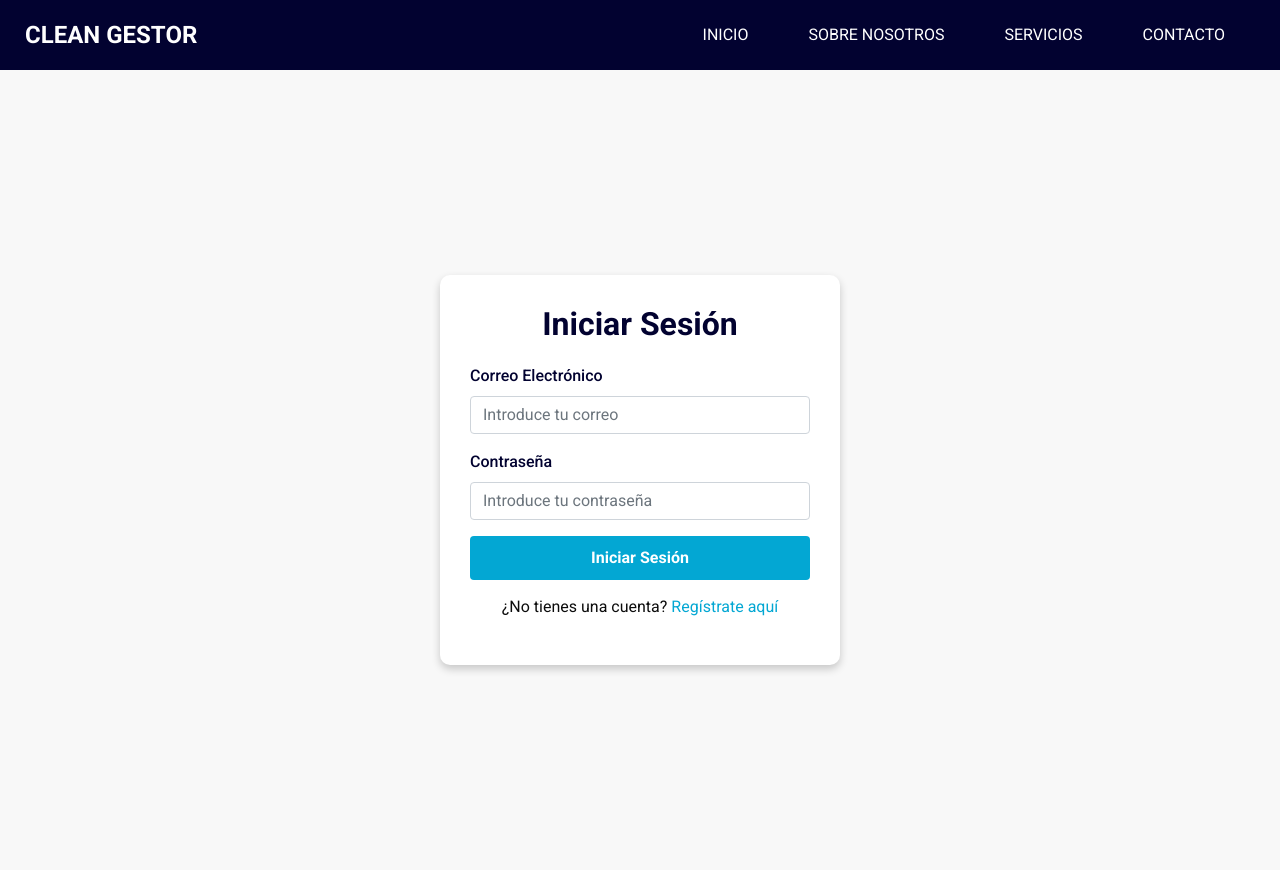
After one commit to Mario-Labrador/Proyecto-Software, a PHP site: page /login.html in a window 1280 px wide. The commit adds this page. Run offline with PHP 8.4, Linux system fonts and the light colour scheme; some libraries are stand-ins or nearby versions.

Commit message:
Añadido login.html

```diff
--- a/Interfaz/Index.html
+++ b/Interfaz/Index.html
@@ -91,7 +91,7 @@
                 <p>
                   Encuentra, contrata y gestiona servicios de limpieza de manera fácil, rápida y confiable, todo en un solo lugar.</p>
                 <div class="btn-box">
-                  <a href="" class="btn-1">
+                  <a href="login.html" class="btn-1">
                     Identificate
                   </a>
                   <a href="" class="btn-2">
--- a/Interfaz/css/style.css
+++ b/Interfaz/css/style.css
@@ -1035,4 +1035,60 @@ a:focus {
 .footer_section p a {
   color: inherit;
 }
-/*# sourceMappingURL=style.css.map */
+.login_section {
+  display: flex;
+  justify-content: center;
+  align-items: center;
+  min-height: 100vh;
+  background-color: #f8f8f8;
+}
+
+.login_box {
+  background: #fff;
+  padding: 30px;
+  border-radius: 10px;
+  box-shadow: 0 4px 8px rgba(0, 0, 0, 0.2);
+  width: 100%;
+  max-width: 400px;
+}
+
+.login_box h2 {
+  text-align: center;
+  margin-bottom: 20px;
+  font-weight: bold;
+  color: #020230;
+}
+
+.login_box .form-group label {
+  font-weight: 500;
+  color: #020230;
+}
+
+.login_box .btn-primary {
+  width: 100%;
+  padding: 10px;
+  font-size: 16px;
+  font-weight: 600;
+  background-color: #03a7d3;
+  border: none;
+  color: #fff;
+  transition: all 0.3s;
+}
+
+.login_box .btn-primary:hover {
+  background-color: #ff4646;
+}
+
+.login_box p {
+  text-align: center;
+  margin-top: 15px;
+}
+
+.login_box p a {
+  color: #03a7d3;
+  text-decoration: none;
+}
+
+.login_box p a:hover {
+  text-decoration: underline;
+}
--- /dev/null
+++ b/Interfaz/login.html
@@ -0,0 +1,89 @@
+<!DOCTYPE html>
+<html>
+
+<head>
+  <!-- Basic -->
+  <meta charset="utf-8" />
+  <meta http-equiv="X-UA-Compatible" content="IE=edge" />
+
+  <!-- Mobile Metas -->
+  <meta name="viewport" content="width=device-width, initial-scale=1, shrink-to-fit=no" />
+
+  <!-- Site Metas -->
+  <link rel="icon" href="imagenes/IconoEscoba.png" type="image/gif" />
+  <meta name="keywords" content="" />
+  <meta name="description" content="" />
+  <meta name="author" content="" />
+
+  <title>Login - CLEAN GESTOR</title>
+
+  <link rel="stylesheet" type="text/css" href="css/bootstrap.css" />
+  <link href="https://fonts.googleapis.com/css2?family=Roboto:wght@400;500;700;900&display=swap" rel="stylesheet">
+  <link href="css/font-awesome.min.css" rel="stylesheet" />
+  <link href="css/style.css" rel="stylesheet" />
+  <link href="css/responsive.css" rel="stylesheet" />
+</head>
+
+<body>
+
+  <div class="hero_area">
+    <!-- header section starts -->
+    <header class="header_section">
+      <div class="container-fluid">
+        <nav class="navbar navbar-expand-lg custom_nav-container ">
+          <a class="navbar-brand" href="index.html">
+            <span>CLEAN GESTOR</span>
+          </a>
+
+          <button class="navbar-toggler" type="button" data-toggle="collapse" data-target="#navbarSupportedContent" aria-controls="navbarSupportedContent" aria-expanded="false" aria-label="Toggle navigation">
+            <span class=""> </span>
+          </button>
+
+          <div class="collapse navbar-collapse" id="navbarSupportedContent">
+            <ul class="navbar-nav ml-auto">
+              <li class="nav-item">
+                <a class="nav-link" href="index.html">INICIO</a>
+              </li>
+              <li class="nav-item">
+                <a class="nav-link" href="about.html">SOBRE NOSOTROS</a>
+              </li>
+              <li class="nav-item">
+                <a class="nav-link" href="service.html">SERVICIOS</a>
+              </li>
+              <li class="nav-item">
+                <a class="nav-link" href="contact.html">CONTACTO</a>
+              </li>
+            </ul>
+          </div>
+        </nav>
+      </div>
+    </header>
+    <!-- header section ends -->
+
+    <!-- Login Form Section -->
+    <section class="login_section">
+      <div class="login_box">
+        <h2>Iniciar Sesión</h2>
+        <form action="procesar_login.php" method="POST">
+          <div class="form-group">
+            <label for="email">Correo Electrónico</label>
+            <input type="email" class="form-control" id="email" name="email" placeholder="Introduce tu correo" required>
+          </div>
+          <div class="form-group">
+            <label for="password">Contraseña</label>
+            <input type="password" class="form-control" id="password" name="password" placeholder="Introduce tu contraseña" required>
+          </div>
+          <button type="submit" class="btn btn-primary">Iniciar Sesión</button>
+        </form>
+        <p>
+          ¿No tienes una cuenta? <a href="registro.html">Regístrate aquí</a>
+        </p>
+      </div>
+    </section>
+  </div>
+
+  <script src="js/jquery-3.4.1.min.js"></script>
+  <script src="js/bootstrap.js"></script>
+</body>
+
+</html>
```
